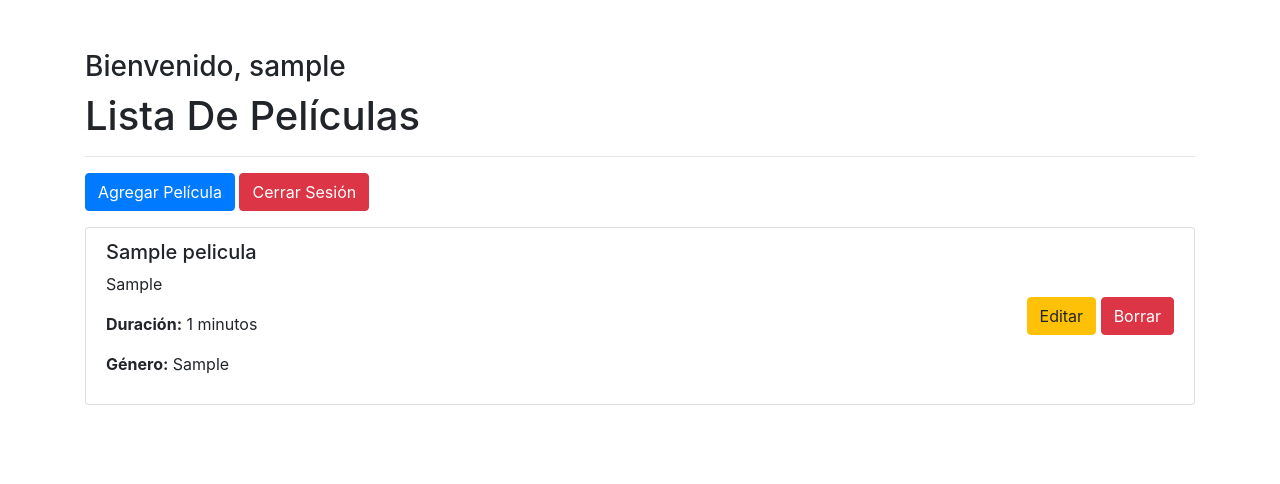
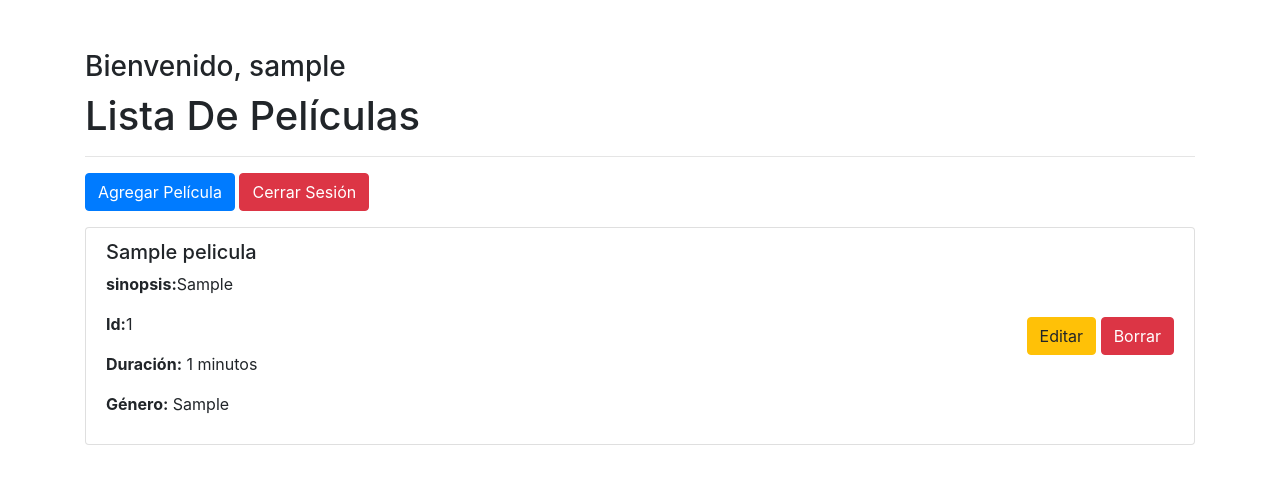
Before and after one commit to Dksoto/proyecto-prueba-3, a Django app: page /dashboard/ in a window 1280 px wide. Shown: the top 484 px of the page. Run offline with Django 5.2, Linux system fonts and the light colour scheme; a user stored in the database is signed in; tables that the repository leaves empty hold one stand-in row (values such as "Sample post"); some libraries are stand-ins or nearby versions.

Commit message:
cambios finales

```diff
--- a/Peliculas/app/templates/index.html
+++ b/Peliculas/app/templates/index.html
@@ -35,7 +35,8 @@
                 <div class="d-flex justify-content-between align-items-center">
                     <div>
                         <h5>{{ pelicula.titulo }}</h5>
-                        <p>{{ pelicula.sinopsis }}</p>
+                        <p><strong>sinopsis:</strong>{{ pelicula.sinopsis }}</p>
+                        <p><strong>Id:</strong>{{ pelicula.id }}</p>
                         <p><strong>Duración:</strong> {{ pelicula.duracion }} minutos</p>
                         <p><strong>Género:</strong> {{ pelicula.genero }}</p>
                     </div>
```
Also changed, not shown: Peliculas/Peliculas/settings.py (+0 -12 lines).
